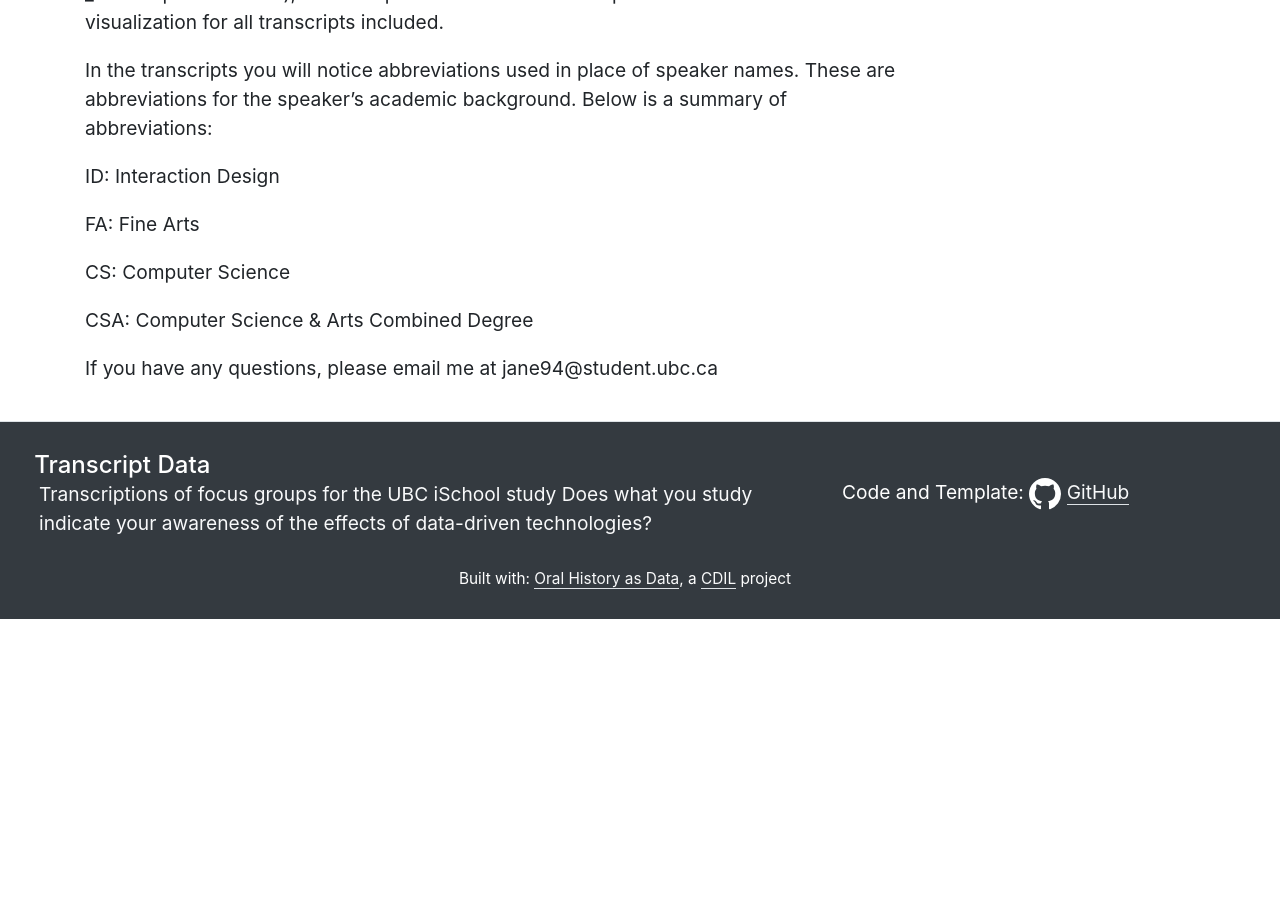
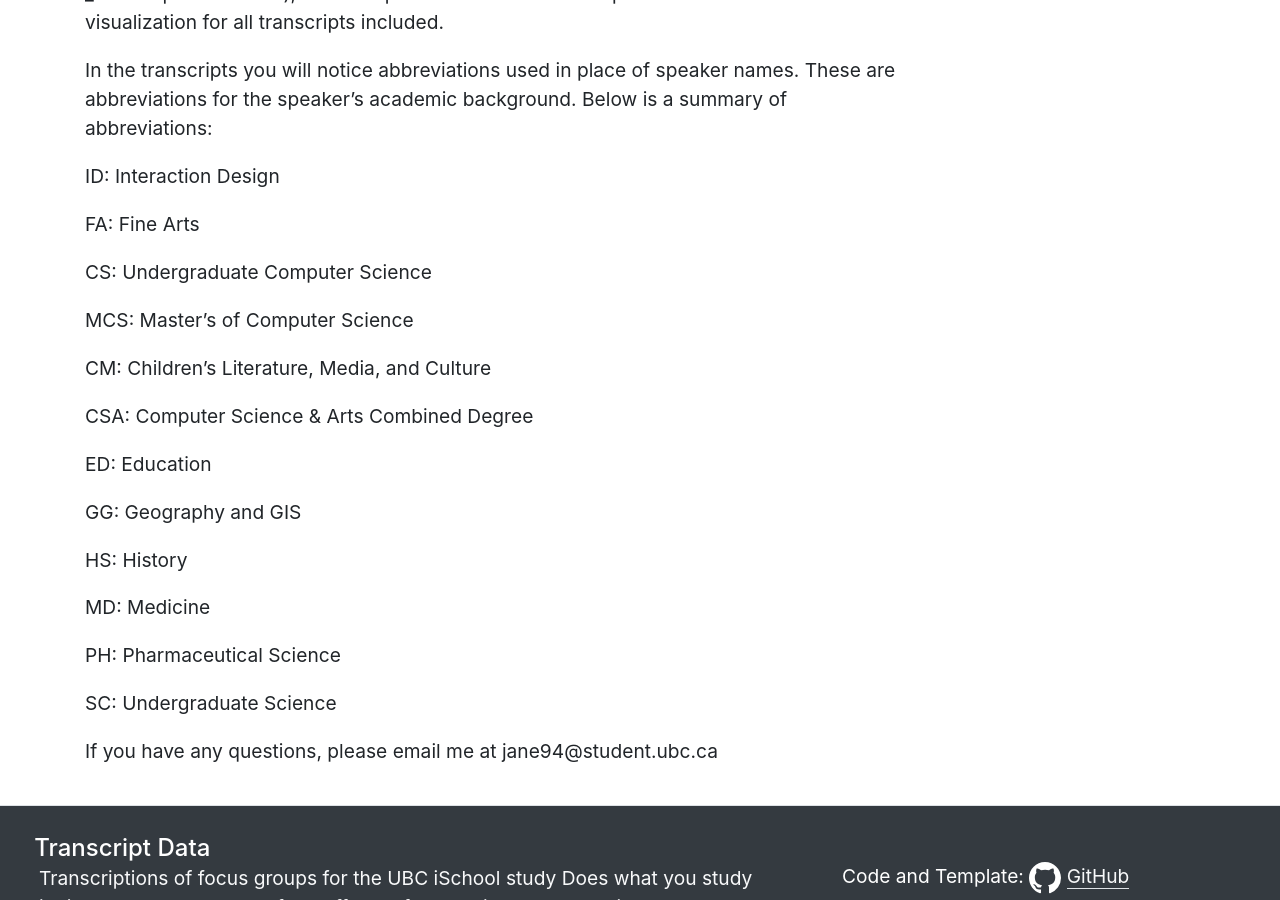
Before and after one commit to artdva/transcriptions, a Jekyll site: the page built from pages/about.md, in a window 1280 px wide and 900 px high, scrolled down 500 px. Built offline with Jekyll 4.4.1, drawn with Linux system fonts in a browser that asks for light colours; nearby versions of some CDN libraries; comment, search, counter and statistics services are not loaded; before the commit the page ends 1119 px from its top, so only the background shows below that.

Commit message:
Update about.md

```diff
--- a/pages/about.md
+++ b/pages/about.md
@@ -15,9 +15,24 @@ ID: Interaction Design
 
 FA: Fine Arts
 
-CS: Computer Science
+CS: Undergraduate Computer Science
+
+MCS: Master's of Computer Science
+
+CM: Children's Literature, Media, and Culture
 
 CSA: Computer Science & Arts Combined Degree
 
+ED: Education
+
+GG: Geography and GIS
+
+HS: History
+
+MD: Medicine
+
+PH: Pharmaceutical Science
+
+SC: Undergraduate Science
 
 If you have any questions, please email me at jane94@student.ubc.ca
```
